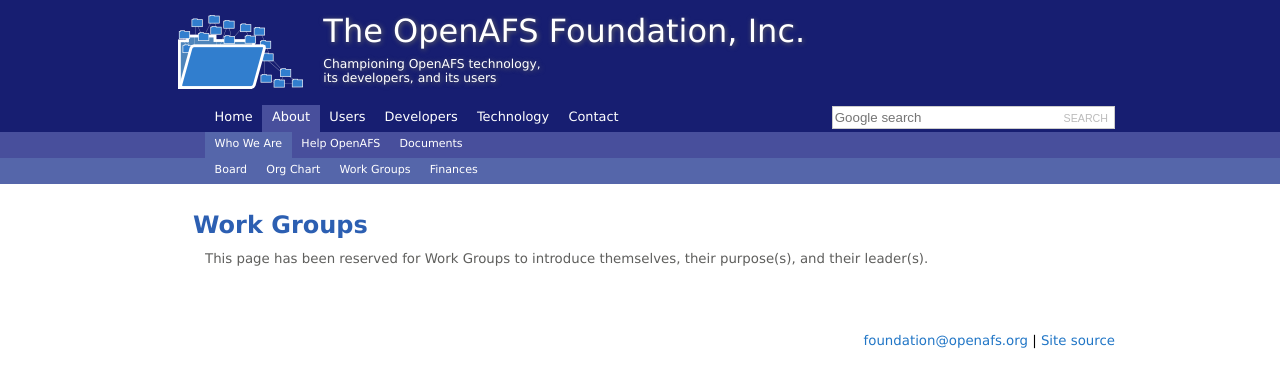
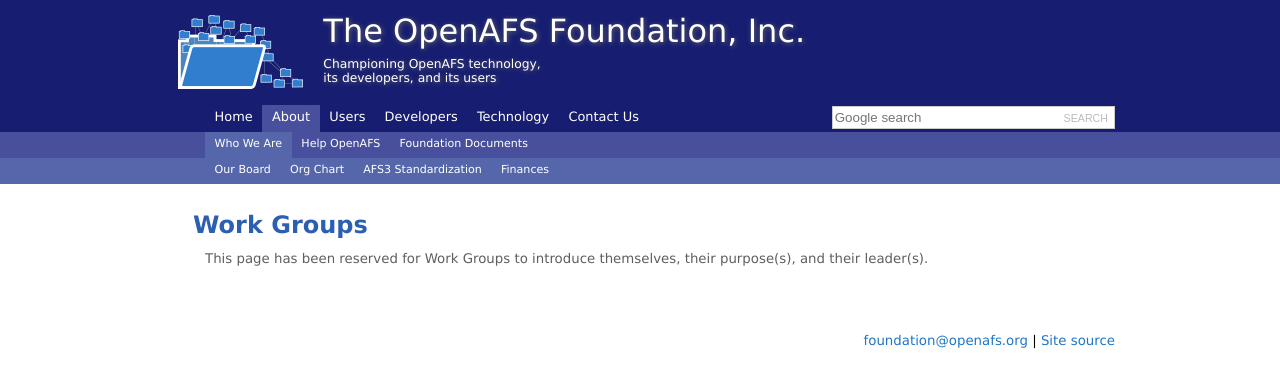
Before and after one commit to openafsfoundation/openafsfoundation.org, a Jekyll site: the page built from about/work-groups/index.md, in a window 1280 px wide. Shown: the top 388 px of the page. Built offline with Jekyll 4.4.1, drawn with Linux system fonts in a browser that asks for light colours.

Commit message:
"Names" on nav list changed

```diff
--- a/_data/nav.yaml
+++ b/_data/nav.yaml
@@ -9,13 +9,13 @@
       id: who
       url: about/who/
       children:
-        - name: Board
+        - name: Our Board
           url: about/board/
 
         - name: Org Chart
           url: about/org-chart/
 
-        - name: Work Groups
+        - name: AFS3 Standardization
           url: about/work-groups/
 
         - name: Finances
@@ -40,7 +40,7 @@
         - name: Wishlist
           url: help/wishlist/
 
-    - name: Documents
+    - name: Foundation Documents
       id: docs
       url: docs/
 
@@ -61,7 +61,7 @@
         - name: Large Business
           url: users/corps/
 
-        - name: Success Stories
+        - name: AFS Success Stories
           url: users/success/
 
     - name: How We Foster
@@ -137,7 +137,7 @@
       id: what
       url: tech/what/
       children:
-        - name: Open Source
+        - name: "Open Source"
           url: tech/oss/
 
         - name: "AFS & OpenAFS"
@@ -152,7 +152,7 @@
         - name: Other Filesystems
           url: tech/comparison/
 
-        - name: Use Cases
+        - name: OpenAFS Use Cases
           url: tech/use-cases/
 
     - name: How We Nurture
@@ -177,6 +177,6 @@
         - name: Wishlist
           url: tech/wishlist/
 
-- name: Contact
+- name: Contact Us
   id: contact
   url: contact/
```
